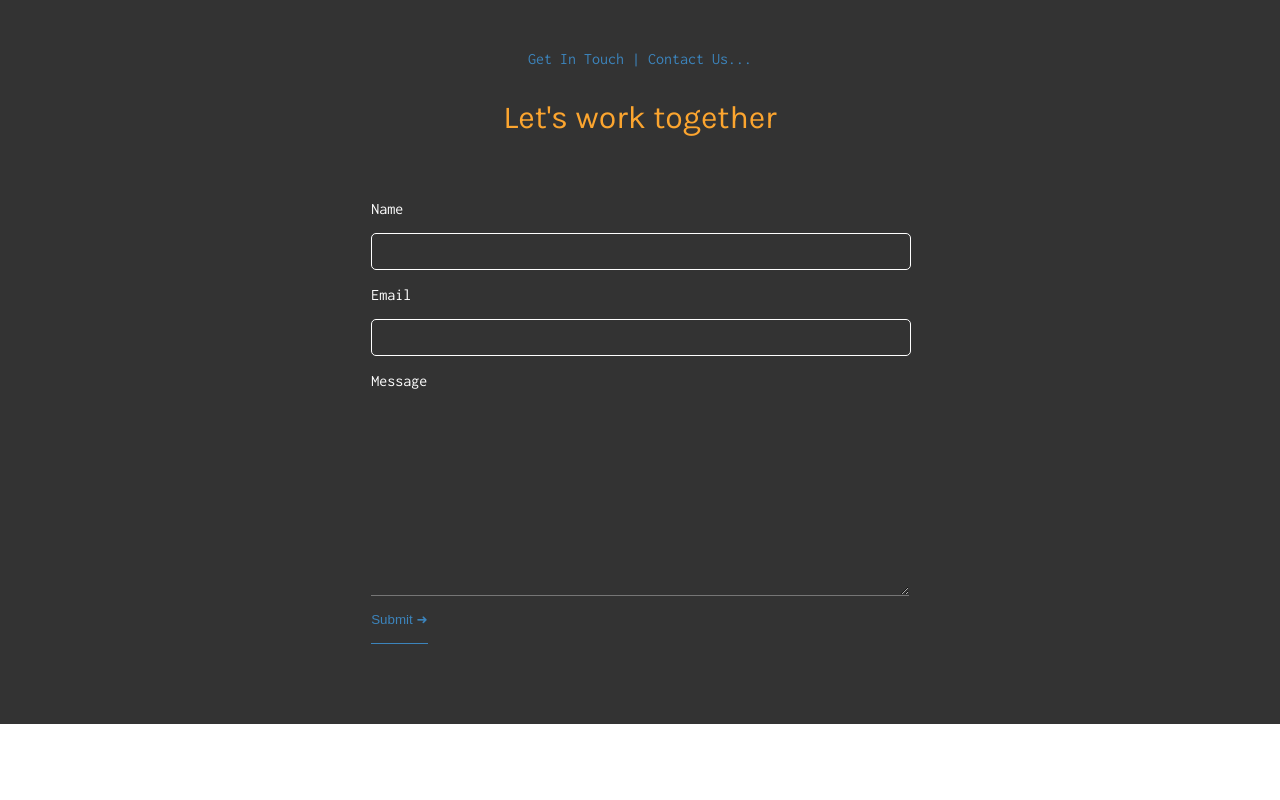
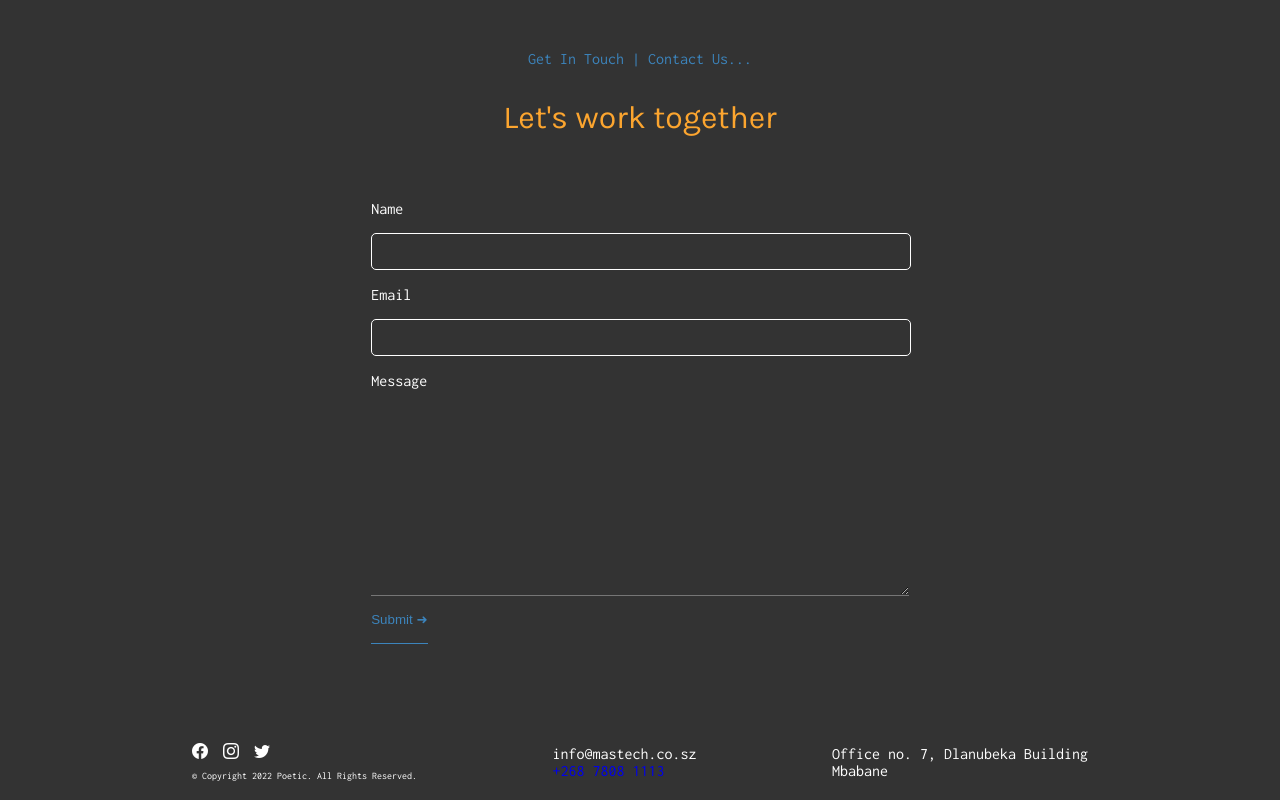
Before and after one commit to lazarus-gumbi/mastech-website, a plain HTML site: page index.html in a window 1280 px wide. Shown: the part 3666-4466 px from the top of the page. Before the commit the page ends 4390 px from the top, so only its background shows below. Drawn offline with nearby package versions, Linux system fonts and the light colour scheme.

Commit message:
get in touch added and styled

```diff
--- a/index.html
+++ b/index.html
@@ -7,6 +7,7 @@
     <meta name="viewport" content="width=device-width, initial-scale=1.0">
     <title>MASTECH</title>
     <link rel="stylesheet" href="static/css/styles.css">
+    <link rel="stylesheet" href="https://cdn.jsdelivr.net/npm/bootstrap-icons@1.9.1/font/bootstrap-icons.css">
 </head>
 
 <body>
@@ -74,7 +75,8 @@
     </section>
     <section class="services" id="services">
         <div class="s-heading">What We Do | Services...</div>
-        <div class="s-tag"><h2>What can we build together?</h2>
+        <div class="s-tag">
+            <h2>What can we build together?</h2>
             <div class="service-details">
                 <div class="service">▢ Software Development</div>
                 <div class="service">▢ Hardware/Software Sales</div>
@@ -99,15 +101,17 @@
             <a href="#">learn more ➜</a>
         </div>
     </section>
-    <section class="contact-us">
+    <section class="contact-us" id="contact-us">
         <div class="c-heading">Get In Touch | Contact Us...</div>
         <div class="c-tag">Let's work together</div>
         <div class="contact-form">
             <form action="#">
                 <div class="form-group"><label for="Name">Name</label>
-                <input type="text" class="input" name="Name" id="Name"></div>
+                    <input type="text" class="input" name="Name" id="Name">
+                </div>
                 <div class="form-group"><label for="Email">Email</label>
-                <input type="email" class="input" name="email" id="email"></div>
+                    <input type="email" class="input" name="email" id="email">
+                </div>
                 <div class="form-group">
                     <label for="message">Message</label>
                     <textarea name="message" id="message" cols="30" rows="10"></textarea>
@@ -116,6 +120,22 @@
             </form>
         </div>
     </section>
+    <section class="links">
+        <div class="socials">
+            <div class="social-link"><a href="#"><i class="bi bi-facebook"></i></a>
+                <a href="#"><i class="bi bi-instagram"></i></a>
+                <a href="#"><i class="bi bi-twitter"></i></a>
+            </div>
+            <div class="copyright">© Copyright 2022 Poetic. All Rights Reserved.</div>
+        </div>
+        <div class="tel">
+            <div>info@mastech.co.sz</div>
+            <div><a href="tel:+26878081113" class="phone-link">+268 7808 1113</a></div>
+        </div>
+        <div class="location">
+            <div class="address-block">Office no. 7, Dlanubeka Building<br>Mbabane</div>
+        </div>
+    </section>
     <script src="./static/js/index.js"></script>
 </body>
 
--- a/static/css/styles.css
+++ b/static/css/styles.css
@@ -336,3 +336,30 @@ textarea {
 textarea:focus, input:focus{
     outline: none;
 }
+
+/* footer section */
+.links {
+    display: flex;
+    background-color: #333;
+    padding: 1.2rem 12rem;
+    justify-content: space-between;
+    align-items: center;
+    font-size: 16px;
+    font-family: 'Inconsolata', monospace;
+    color: #fff;
+}
+
+.social-link a{
+    color: white;
+    margin-right: 15px;
+}
+
+.social-link{
+    display: flex;
+
+}
+
+.copyright{
+    padding-top:10px ;
+    font-size: 10px;
+}
```
Lines whose indentation alone changed are shown as unchanged.
